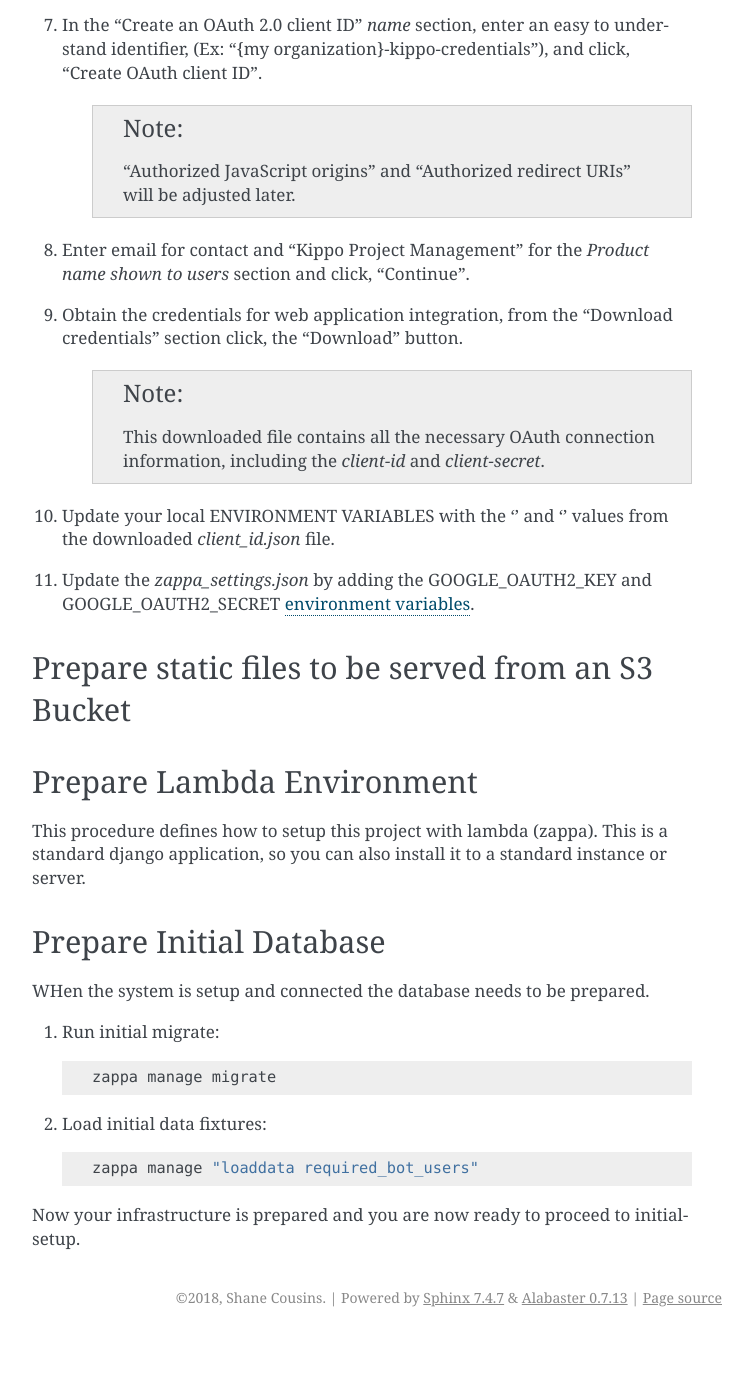
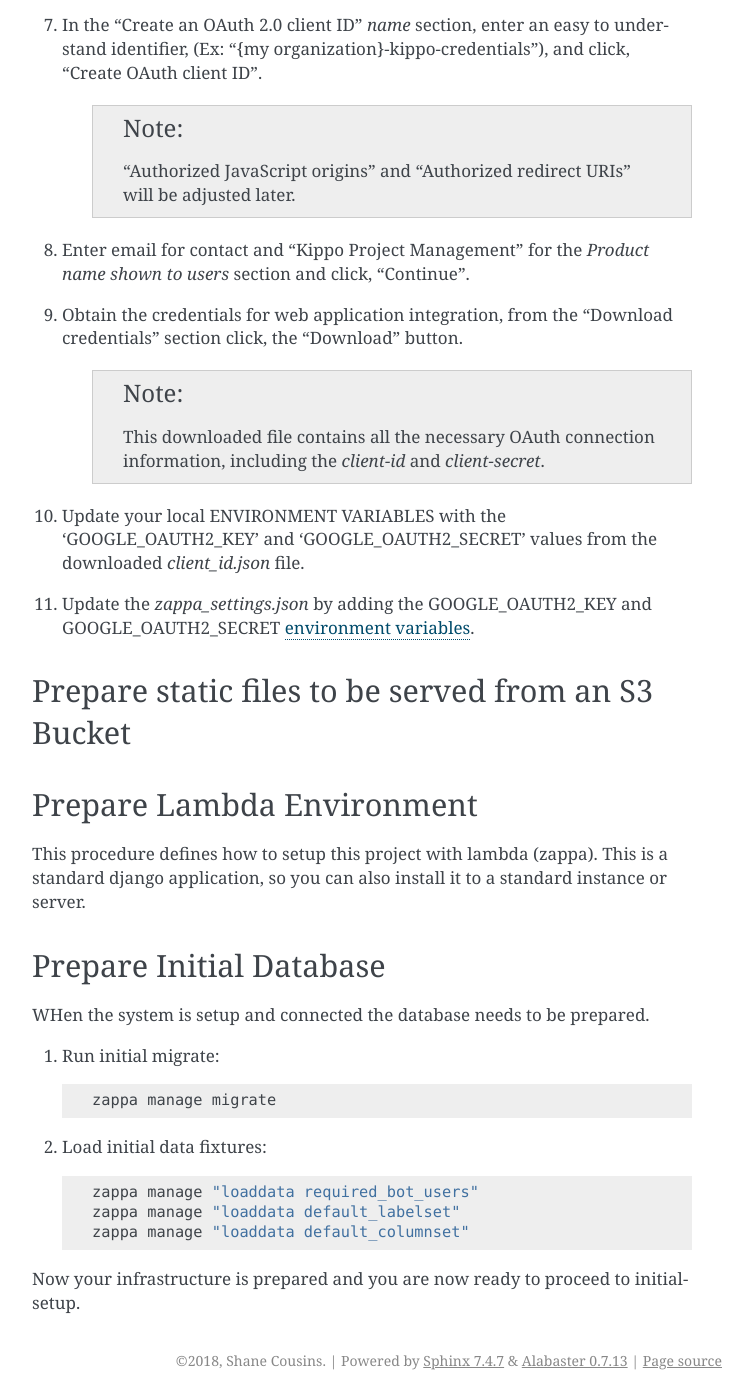
Before and after one commit to monkut/kippo, a Sphinx documentation site: the page built from docs/installation.rst, in a window 1280 px wide and 1400 px high, scrolled down 784 px. Shown: the whole window, without its empty margins (388-1140 px from the left). Built offline with Sphinx 7.4.7, drawn with Linux system fonts in a browser that asks for light colours; before the commit the page ends 2121 px from its top, so only the background shows below that.

Commit message:
Updating to include expected default data load in installation

```diff
--- a/docs/installation.rst
+++ b/docs/installation.rst
@@ -41,7 +41,7 @@
         This downloaded file contains all the necessary OAuth connection information, including the *client-id* and *client-secret*.
 
 
-10. Update your local ENVIRONMENT VARIABLES with the '' and '' values from the downloaded *client_id.json* file.
+10. Update your local ENVIRONMENT VARIABLES with the 'GOOGLE_OAUTH2_KEY' and 'GOOGLE_OAUTH2_SECRET' values from the downloaded *client_id.json* file.
 
 11. Update the `zappa_settings.json` by adding the GOOGLE_OAUTH2_KEY and GOOGLE_OAUTH2_SECRET `environment variables <https://github.com/Miserlou/Zappa#setting-environment-variables>`_.
 
@@ -72,7 +72,8 @@
 2. Load initial data fixtures::
 
     zappa manage "loaddata required_bot_users"
-
+    zappa manage "loaddata default_labelset"
+    zappa manage "loaddata default_columnset"
 
 
 Now your infrastructure is prepared and you are now ready to proceed to :ref:`initial-setup`.
```
Also changed, not shown: docs/setup.rst (+7 -0 lines).
